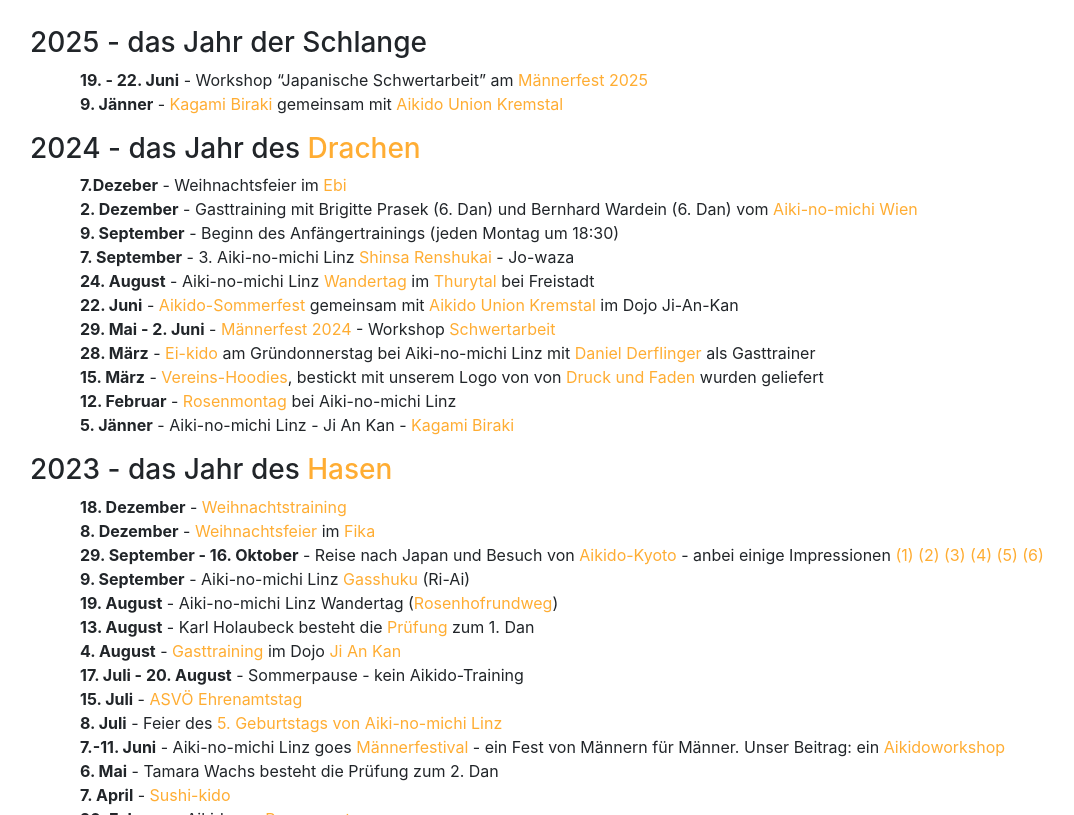
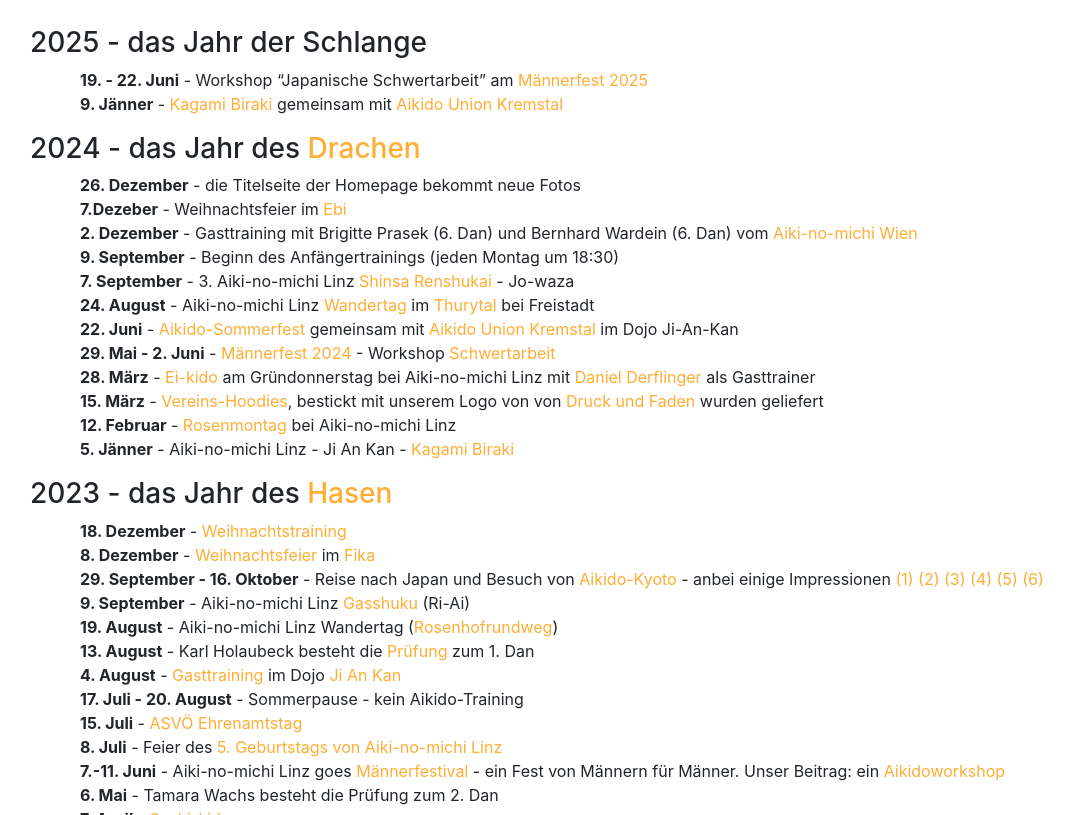
Before and after one commit to TWachs/aikinomichi-linz, a Jekyll site: the page built from aktuelles.md, in a window 1280 px wide and 900 px high, scrolled down 500 px, cut to the strip 85-900 px from the top of the window. Shown: the whole strip, without its empty margins (55-1129 px from the left). Built offline with Jekyll 4.4.1, drawn with Linux system fonts in a browser that asks for light colours; nearby versions of some CDN libraries.

Commit message:
Update aktuelles.md

```diff
--- a/aktuelles.md
+++ b/aktuelles.md
@@ -14,6 +14,7 @@
 
 ### 2024 - das Jahr des [Drachen](https://www.facebook.com/photo/?fbid=858191322982747&set=a.441578571310693&notif_id=1704027669781123&notif_t=feedback_reaction_generic&ref=notif){:target="_blank"}
 
+* **26. Dezember** - die Titelseite der Homepage bekommt neue Fotos
 * **7.Dezeber** - Weihnachtsfeier im [Ebi](https://www.ebi-vienna.at/home){:target="_blank"}
 * **2. Dezember** - Gasttraining mit Brigitte Prasek (6. Dan) und Bernhard Wardein (6. Dan) vom [Aiki-no-michi Wien](http://www.aikinomichi.at/drupal7/){:target="_blank"}
 * **9. September** - Beginn des Anfängertrainings (jeden Montag um 18:30)
```
